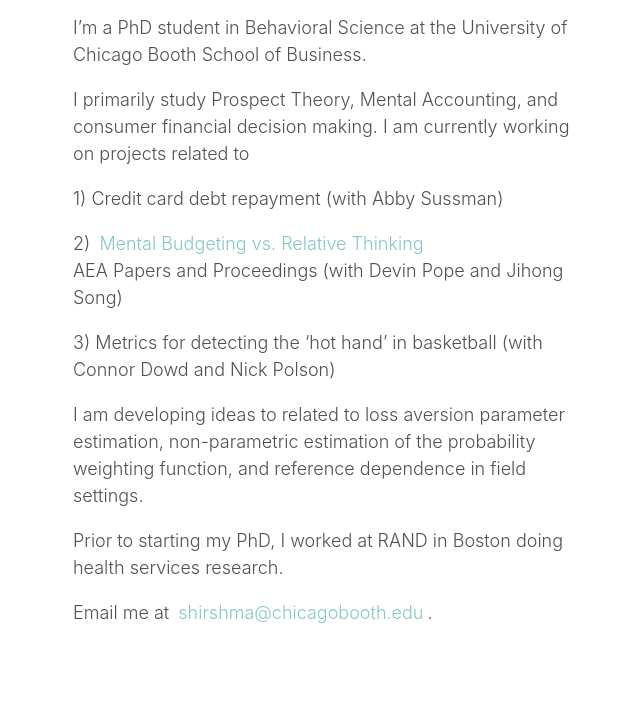
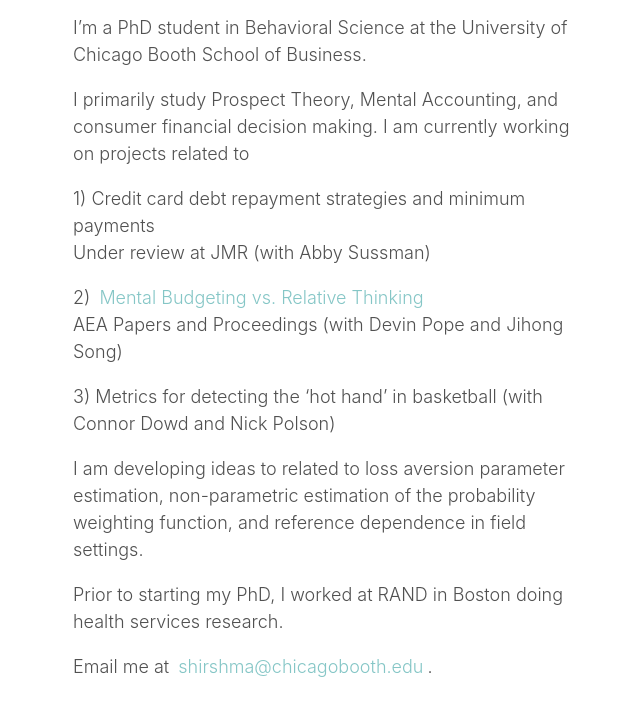
Before and after one commit to shirshma/shirshma.github.io, a Jekyll site: the page built from index.md, in a window 1280 px wide, cut to the strip 370-1077 px from the top of the page. Shown: the whole strip, without its empty margins (312-952 px from the left). Built offline with Jekyll 4.4.1, drawn with Linux system fonts in a browser that asks for light colours; before the commit the page ends 1023 px from its top, so only the background shows below that.

Commit message:
Update index.md

```diff
--- a/index.md
+++ b/index.md
@@ -5,10 +5,11 @@ description: PhD student in Behavioral Science at University of Chicago's Booth
 
 <img src="public/sdh_headshot.jpg" alt="headshot" width="424" height="283" >
 
-<p>I’m a PhD student in Behavioral Science at the University of Chicago Booth School of Business.</p>
+I’m a PhD student in Behavioral Science at the University of Chicago Booth School of Business.
 
 I primarily study Prospect Theory, Mental Accounting, and consumer financial decision making. I am currently working on projects related to
-  <p> 1) Credit card debt repayment (with Abby Sussman)
+  <p> 1) Credit card debt repayment strategies and minimum payments<br>
+        Under review at JMR (with Abby Sussman)
 
  <p> 2) <a href='/public/Website_mental_budgeting.pdf'> Mental Budgeting vs. Relative Thinking</a><br>
         AEA Papers and Proceedings (with Devin Pope and Jihong Song)
```
